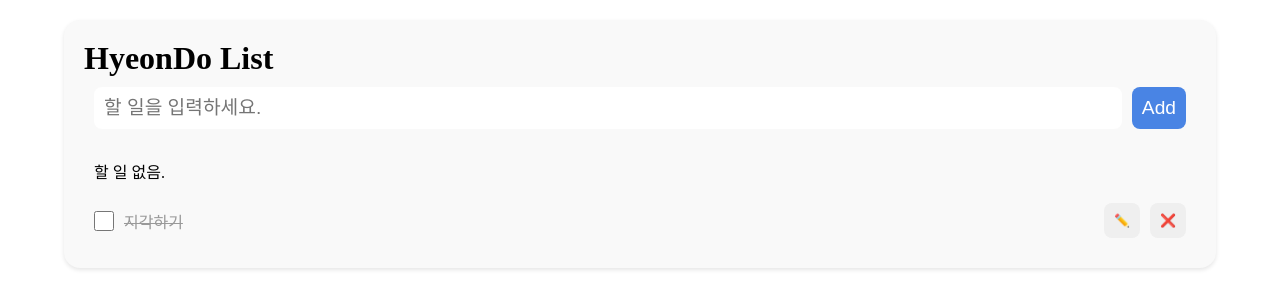
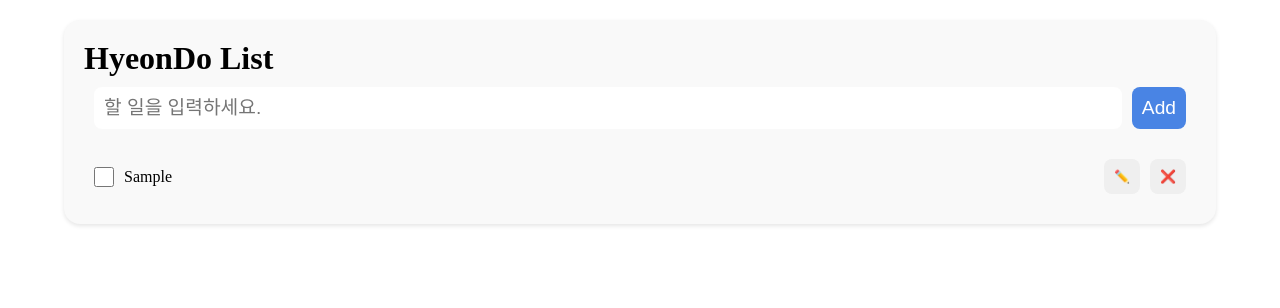
Before and after one commit to hJun-KR/Programming_Class, a React (Vite) app: page / in a window 1280 px wide. Both pictures are taken after typing "Sample" into the empty fields and a click on the button "Add". Shown: the top 308 px of the page. Built offline with nearby package versions, Linux system fonts and the light colour scheme.

Commit message:
feat: complete 상태 추가

```diff
--- a/src/TodoListApp.jsx
+++ b/src/TodoListApp.jsx
@@ -31,7 +31,7 @@
 			<TodoHeader />
 			<TodoAdder addTodo={addTodo}/>
 
-			<TodoList />
+			<TodoList todos={todos}/>
 		</div>
 	)
 }
--- a/src/components/TodoItem.jsx
+++ b/src/components/TodoItem.jsx
@@ -2,10 +2,11 @@
 import CheckBox from './CheckBox'
 import Button from './Button'
 
-function TodoItem() {
+function TodoItem({ todo }) {
     return (
-        <li className='todo__item todo__item--complete'>
-            <CheckBox id="1">지각하기</CheckBox>
+        // todo.isCompleted가 참이면 "todo__item--complete" 아니면 ""
+        <li className={`todo__item ${todo.isCompleted ? " todo__item--complete" : ""}`}>
+            <CheckBox id={todo.id}>{todo.text}</CheckBox>
             <Button type="button" className='todo__button todo__button--edit'>✏️</Button>
             <Button type="button" className='todo__button todo__button--delete'>❌</Button>
         </li>
--- a/src/components/TodoList.jsx
+++ b/src/components/TodoList.jsx
@@ -2,11 +2,15 @@
 import TodoItemEmpty from './TodoItemEmpty'
 import TodoItem from './TodoItem'
 
-function TodoList() {
+function TodoList({ todos }) {
     return (
         <ul className='todo__list'>
-            <TodoItemEmpty />
-            <TodoItem />
+            {/* 아무것도 없을 때,  */}
+            {todos.length === 0 &&  <TodoItemEmpty />}
+            {/* 아무것도 없지 않을 때 */}
+            { todos.length > 0 && todos.map((todo) =>
+                <TodoItem key={todo.id} todo={todo}/>
+            )}
         </ul>
     )
 }
```
